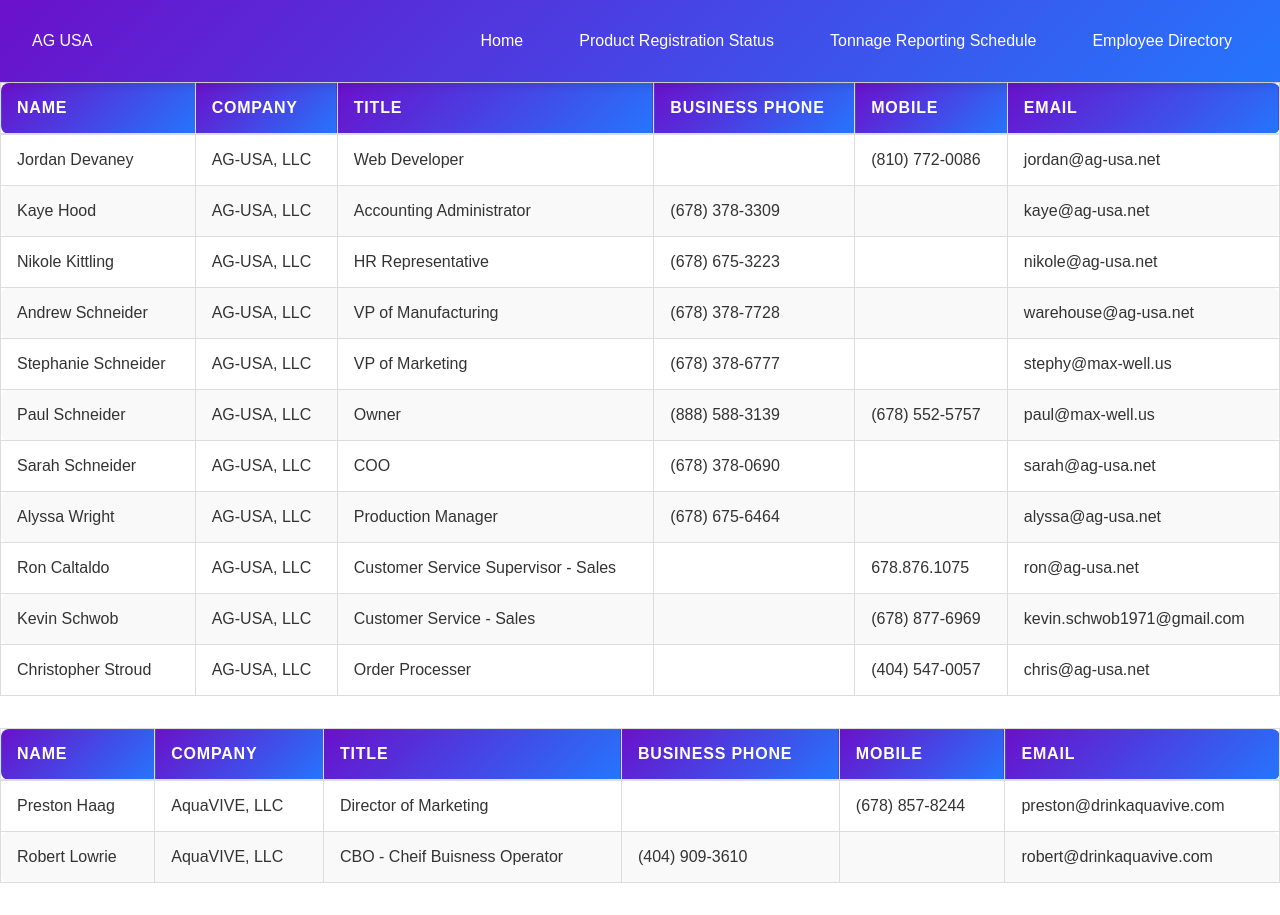
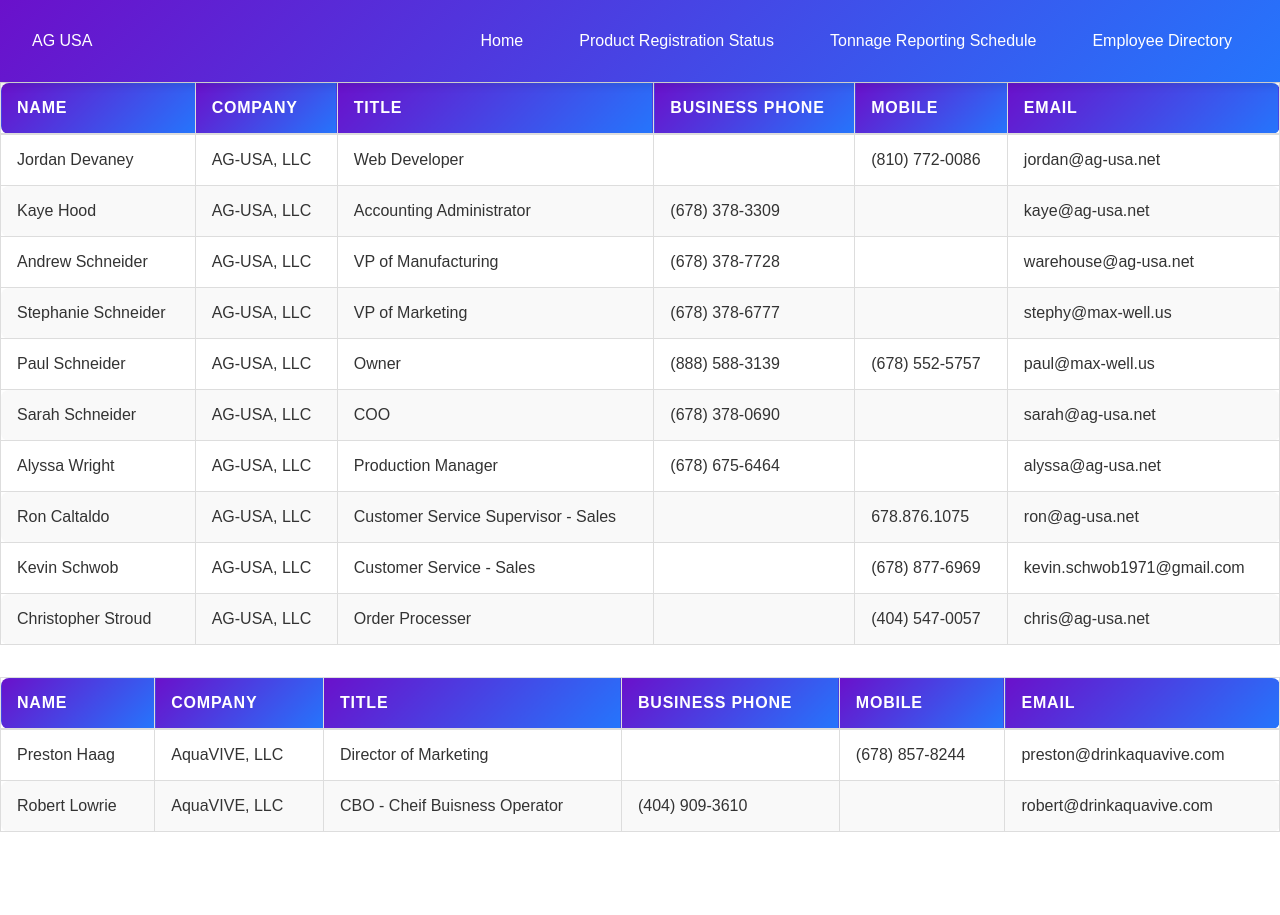
Before and after one commit to max-well-creator/work_dashboard, a Next.js app: page /contacts in a window 1280 px wide. After the commit the page ends 864 px from the top, so only its background shows below. Built offline with nearby package versions, Linux system fonts and the light colour scheme.

Commit message:
get rid of nikole

```diff
--- a/package.json
+++ b/package.json
@@ -6,7 +6,8 @@
 		"dev": "next dev",
 		"build": "next build",
 		"start": "next start",
-		"lint": "next lint"
+		"lint": "next lint",
+		"git-push": "git add . && git commit -m \"$MSG\" && git push origin"
 	},
 	"dependencies": {
 		"axios": "^1.7.8",
--- a/src/data/employees.js
+++ b/src/data/employees.js
@@ -14,14 +14,6 @@
 		businessPhone: "(678) 378-3309",
 		mobilePhone: "",
 		email: "kaye@ag-usa.net",
-	},
-	{
-		name: "Nikole Kittling",
-		company: "AG-USA, LLC",
-		jobTitle: "HR Representative",
-		businessPhone: "(678) 675-3223",
-		mobilePhone: "",
-		email: "nikole@ag-usa.net",
 	},
 	{
 		name: "Andrew Schneider",
```
